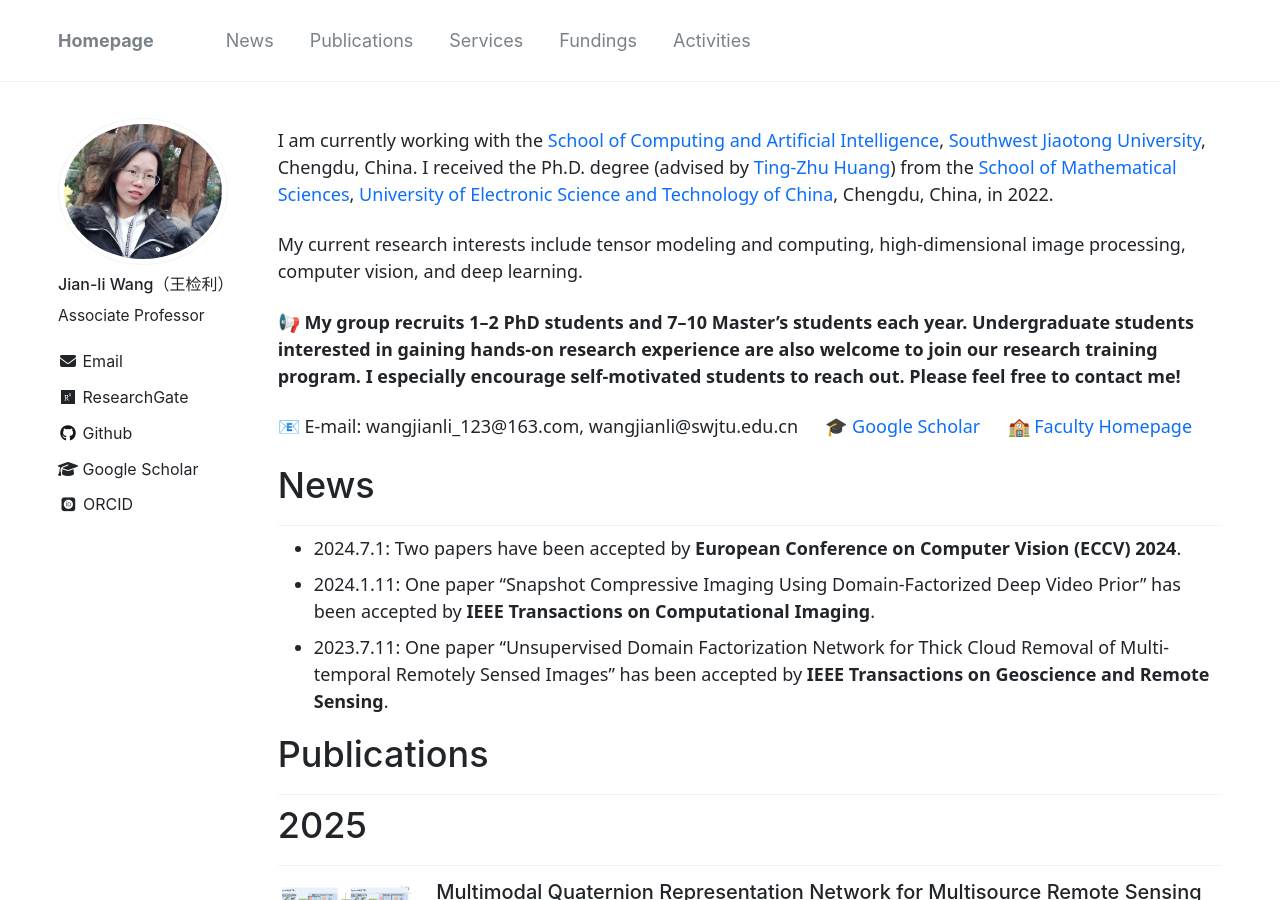
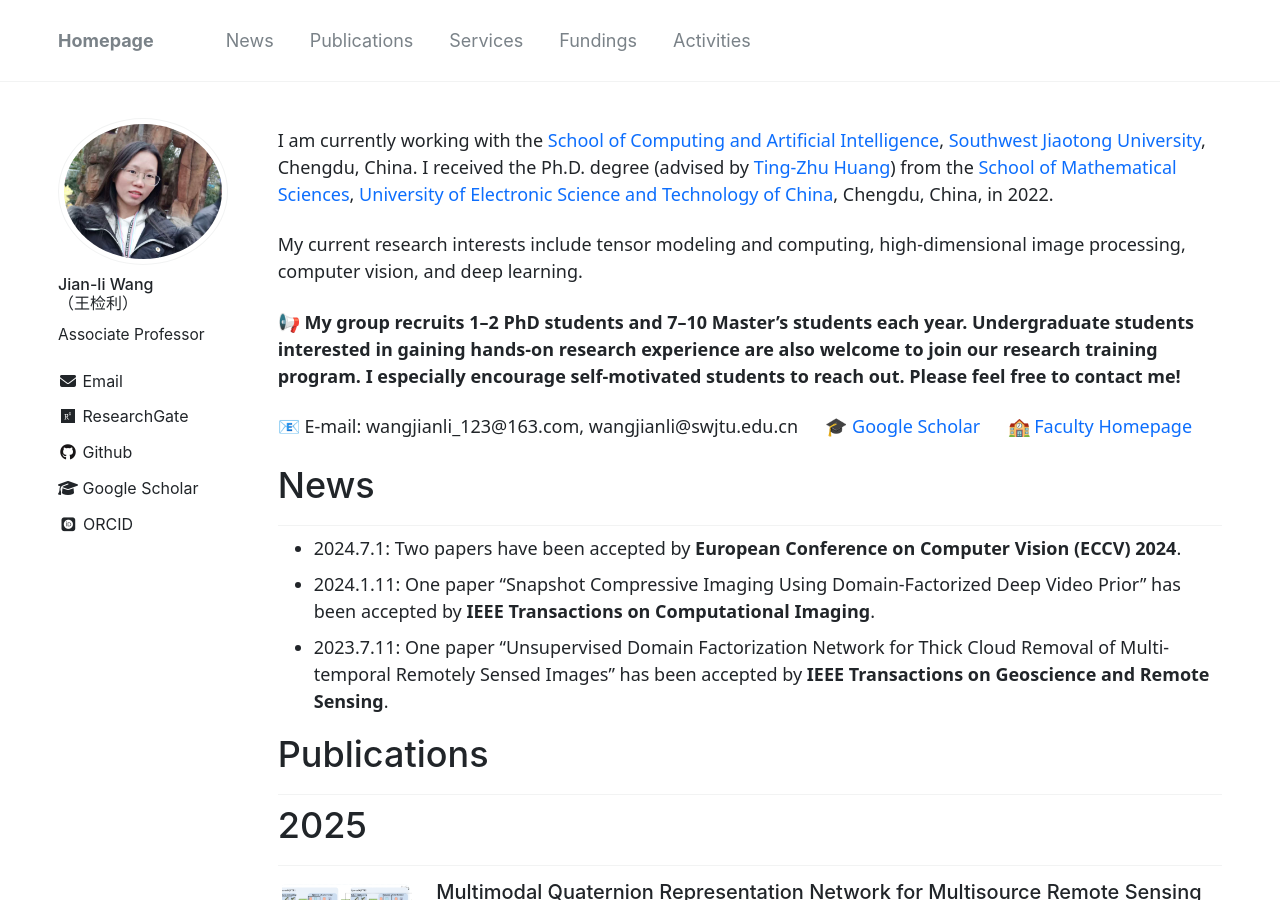
Before and after one commit to wangjianli123/wangjianli123.github.io, a Jekyll site: the page built from _pages/index.md, in a window 1280 px wide and 900 px high. Built offline with Jekyll 4.4.1, drawn with Linux system fonts in a browser that asks for light colours; nearby versions of some CDN libraries; some web fonts are replaced; comment, search, counter and statistics services are not loaded.

```diff
--- a/_config.yml
+++ b/_config.yml
@@ -79,7 +79,7 @@ analytics:
 
 # Site Author
 author:
-  name             : "Jian-li Wang（王检利）"
+  name             : "Jian-li Wang<br>（王检利）"
   avatar           : "profile.png"
   bio              : "Associate Professor"
   location         : # "US"
```
